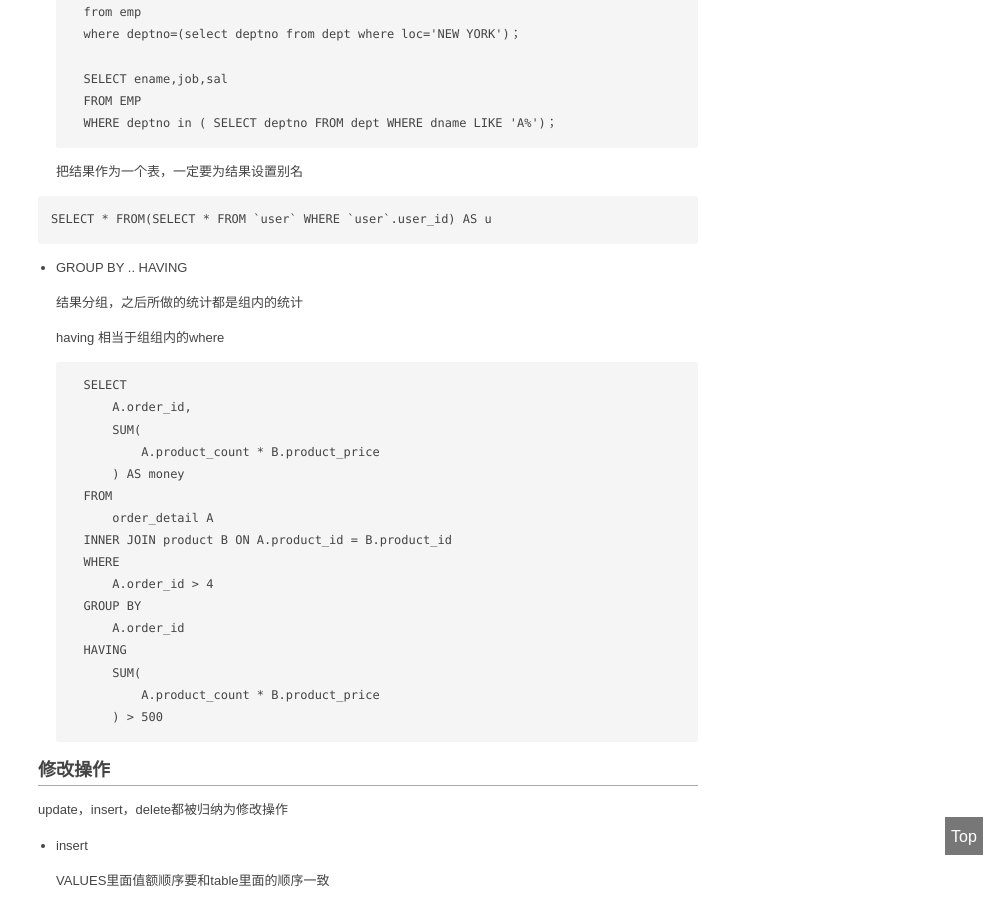
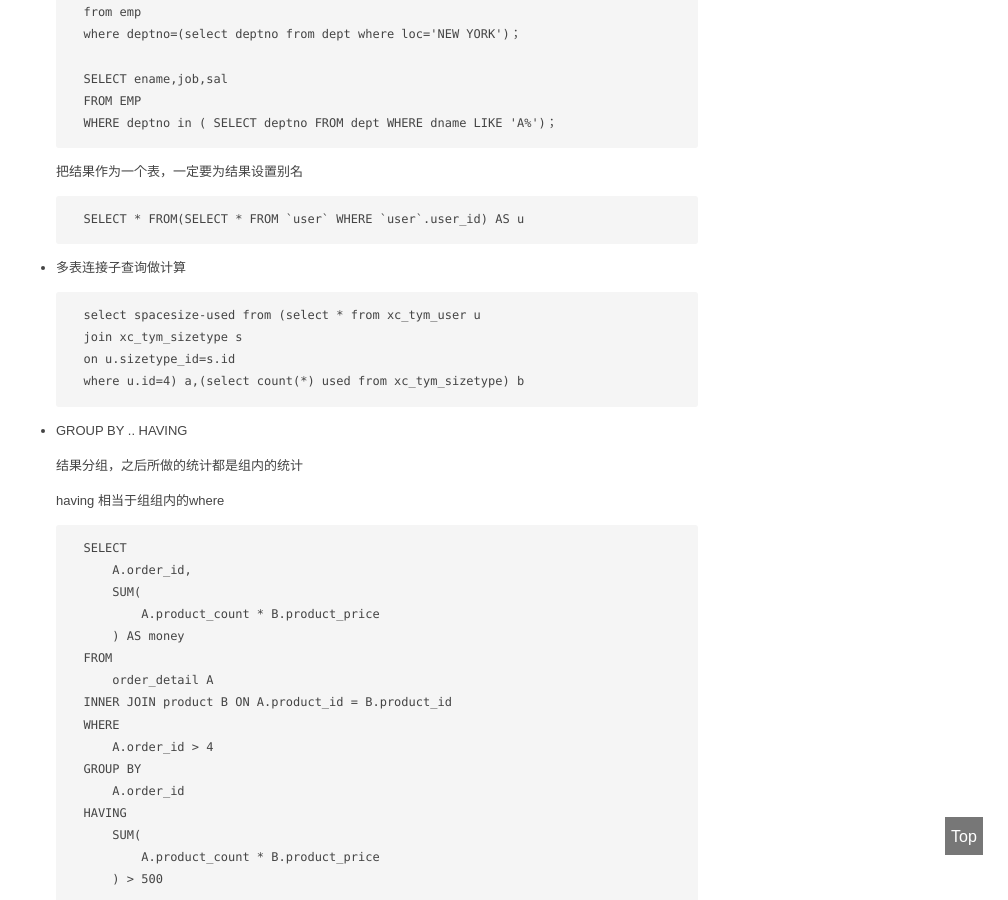
Before and after one commit to TMaize/tmaize-blog, a Jekyll site: the page built from _posts/2016-11-22-sql常用语句.md, in a window 1280 px wide and 900 px high, scrolled down 2813 px. Shown: the whole window, without its empty margins (272-1280 px from the left). Built offline with Jekyll 4.4.1, drawn with Linux system fonts in a browser that asks for light colours.

Commit message:
修改文章

````diff
--- a/_posts/2016-11-22-sql常用语句.md
+++ b/_posts/2016-11-22-sql常用语句.md
@@ -148,9 +148,18 @@ categories: [sql]
 
     把结果作为一个表，一定要为结果设置别名
 
-```
-SELECT * FROM(SELECT * FROM `user` WHERE `user`.user_id) AS u
-```
+    ```
+    SELECT * FROM(SELECT * FROM `user` WHERE `user`.user_id) AS u
+    ```
+
++ 多表连接子查询做计算
+
+    ```
+    select spacesize-used from (select * from xc_tym_user u
+    join xc_tym_sizetype s
+    on u.sizetype_id=s.id
+    where u.id=4) a,(select count(*) used from xc_tym_sizetype) b
+    ```
 
 + GROUP BY .. HAVING
 
````
